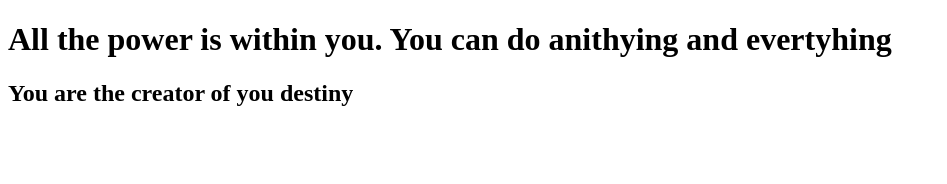
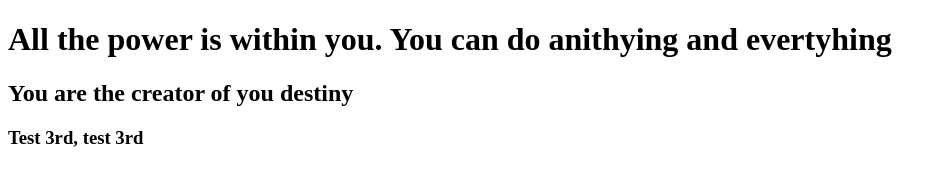
Before and after one commit to anngelRuiz/testrepo, a plain HTML site: page index.html in a window 1280 px wide. Shown: the whole page, without its empty margins (0-947 px from the left). Drawn offline with Linux system fonts and the light colour scheme.

Commit message:
3rd changed

```diff
--- a/index.html
+++ b/index.html
@@ -8,5 +8,6 @@
 <body>
     <h1>All the power is within you. You can do anithying and evertyhing</h1>
     <h2>You are the creator of you destiny</h2>
+    <h3>Test 3rd, test 3rd</h3>
 </body>
 </html>
```
